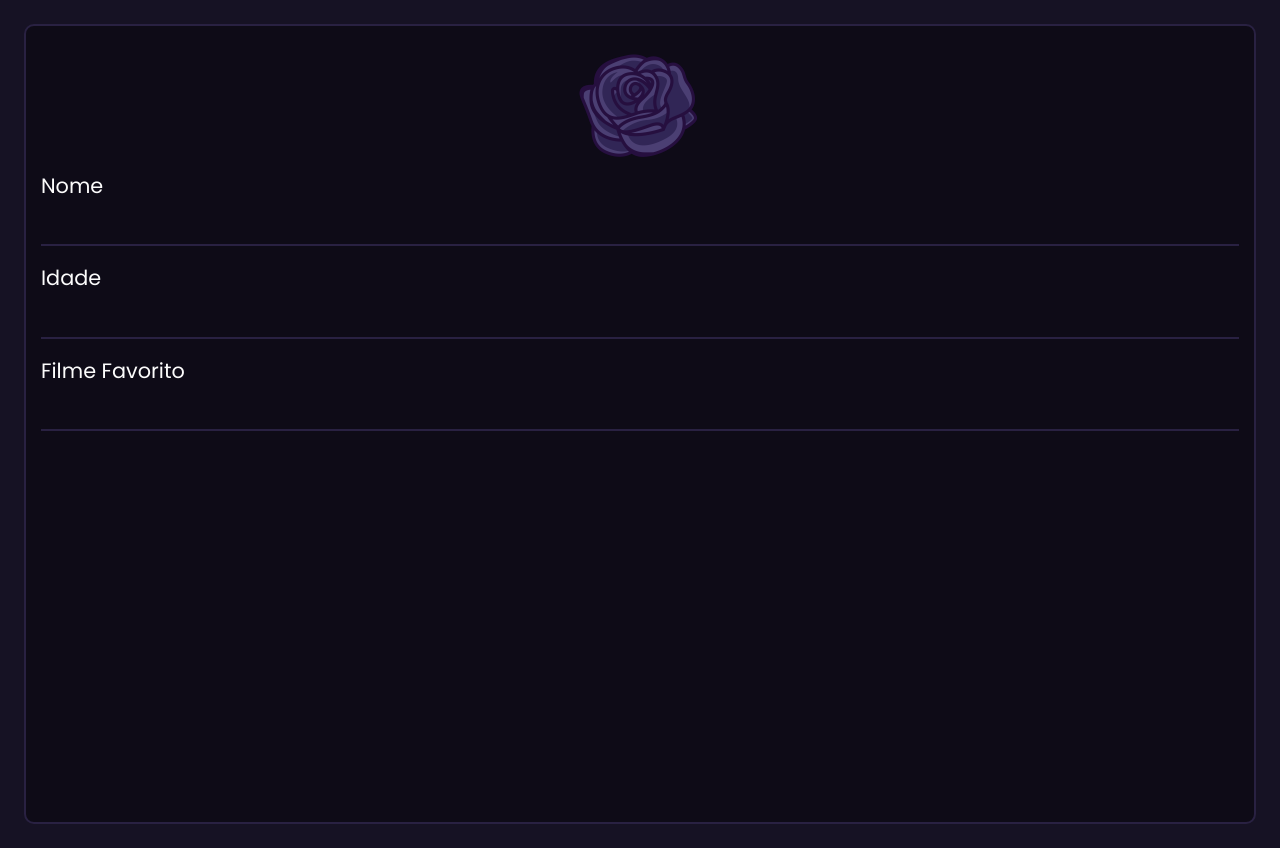
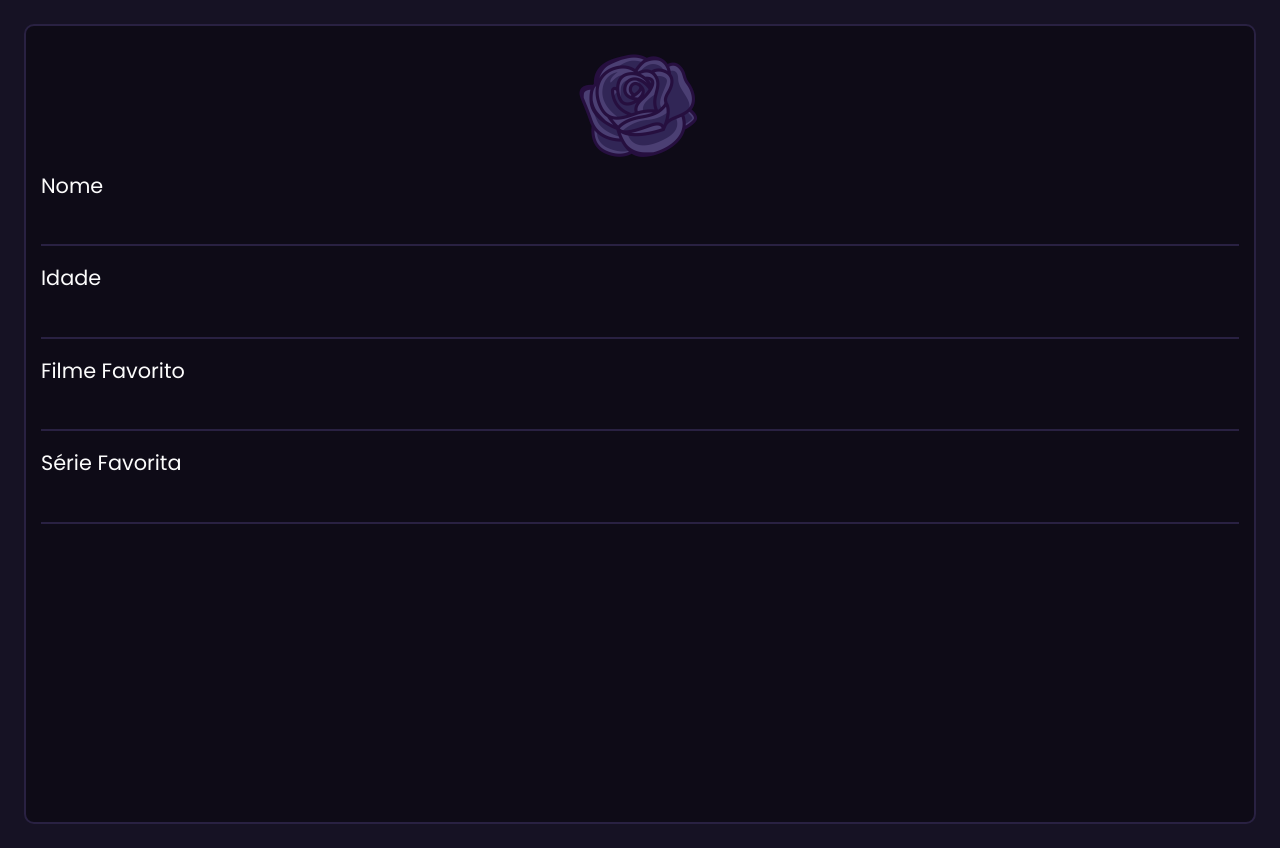
Before and after one commit to veidzj/purple-rose, a React (Vite) app: page / in a window 1280 px wide. Built offline with nearby package versions, Linux system fonts and the light colour scheme.

Commit message:
feat: add favorite show input

```diff
--- a/src/App.tsx
+++ b/src/App.tsx
@@ -15,6 +15,9 @@ function App() {
 
           <label htmlFor='favorite-movie'>Filme Favorito</label><br/>
           <input type='text' name='favorite-movie' />
+
+          <label htmlFor='favorite-show'>Série Favorita</label><br/>
+          <input type='text' name='favorite-show' />
         </form>
       </div>
     </div>
```
